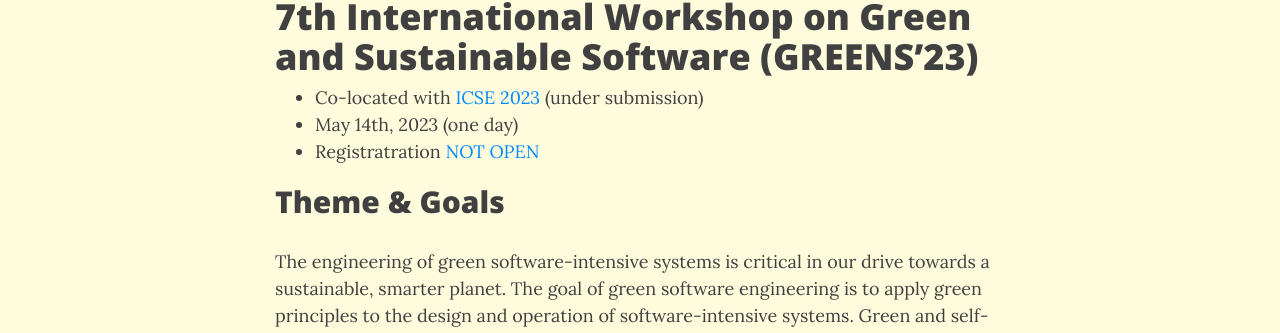
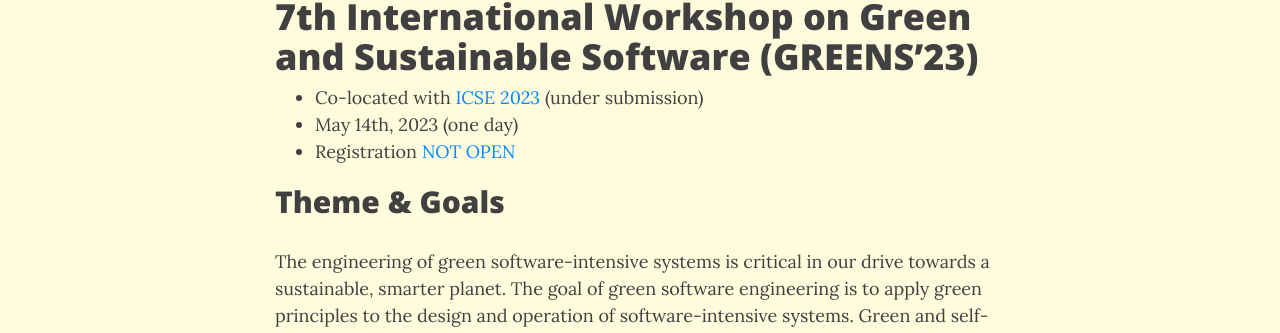
Before and after one commit to greensworkshop/greensworkshop.github.io, a Jekyll site: the page built from GREENS2023.md, in a window 1280 px wide and 900 px high. Shown: the part 269-602 px from the top of the window. Built offline with Jekyll 4.4.1, drawn with Linux system fonts in a browser that asks for light colours; nearby versions of some CDN libraries.

Commit message:
Fix typo in main GREENS 2023

```diff
--- a/GREENS2023.md
+++ b/GREENS2023.md
@@ -7,7 +7,7 @@ title: GREENS 2023
 
 - Co-located with [ICSE 2023](https://conf.researchr.org/home/icse-2023) (under submission)
 - May 14th, 2023 (one day)
-- Registratration [NOT OPEN](https://conf.researchr.org/attending/icse-2023/registration)
+- Registration [NOT OPEN](https://conf.researchr.org/attending/icse-2023/registration)
 
 ## Theme & Goals
 
```
